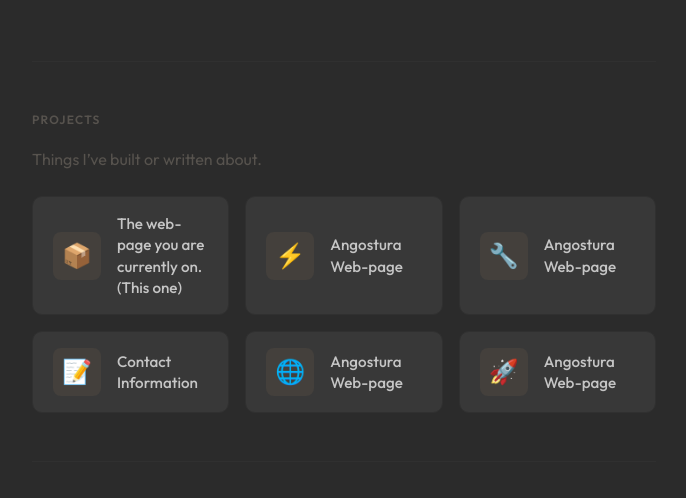
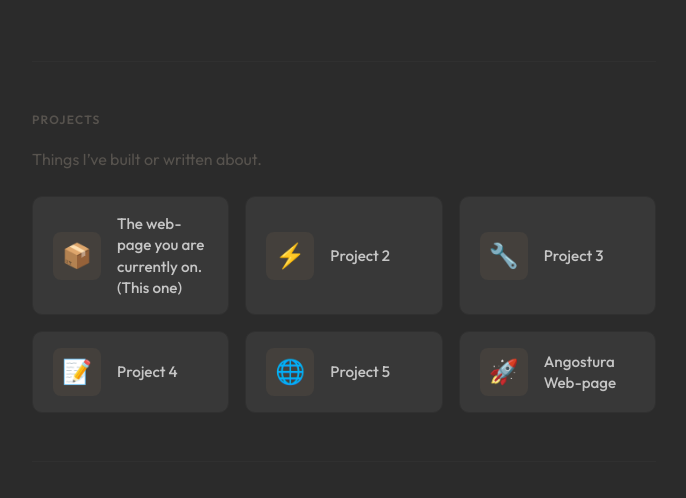
Before and after one commit to cxnnormac/angostura-web, a website: page index.html in a window 1280 px wide. Shown: the part 302-800 px from the top of the page, without its empty margins (296-982 px from the left). Drawn offline with Linux system fonts and the light colour scheme.

Commit message:
updated project list and added ability to move between contact and about pages.

```diff
--- a/index.html
+++ b/index.html
@@ -43,19 +43,19 @@
         </a>
         <a class="pane" href="https://github.com/cxnnormac" target="_blank" rel="noopener noreferrer">
           <span class="pane-icon">⚡</span>
-          <span class="pane-title">Angostura Web-page</span>
+          <span class="pane-title">Project 2</span>
         </a>
         <a class="pane" href="https://github.com/cxnnormac" target="_blank" rel="noopener noreferrer">
           <span class="pane-icon">🔧</span>
-          <span class="pane-title">Angostura Web-page</span>
+          <span class="pane-title">Project 3</span>
         </a>
         <a class="pane" href="https://github.com/cxnnormac" target="_blank" rel="noopener noreferrer">
           <span class="pane-icon">📝</span>
-            <span class="pane-title">Contact Information</span>
+            <span class="pane-title">Project 4</span>
         </a>
         <a class="pane" href="https://github.com/cxnnormac" target="_blank" rel="noopener noreferrer">
           <span class="pane-icon">🌐</span>
-          <span class="pane-title">Angostura Web-page</span>
+          <span class="pane-title">Project 5</span>
         </a>
         <a class="pane" href="https://github.com/cxnnormac" target="_blank" rel="noopener noreferrer">
           <span class="pane-icon">🚀</span>
```
